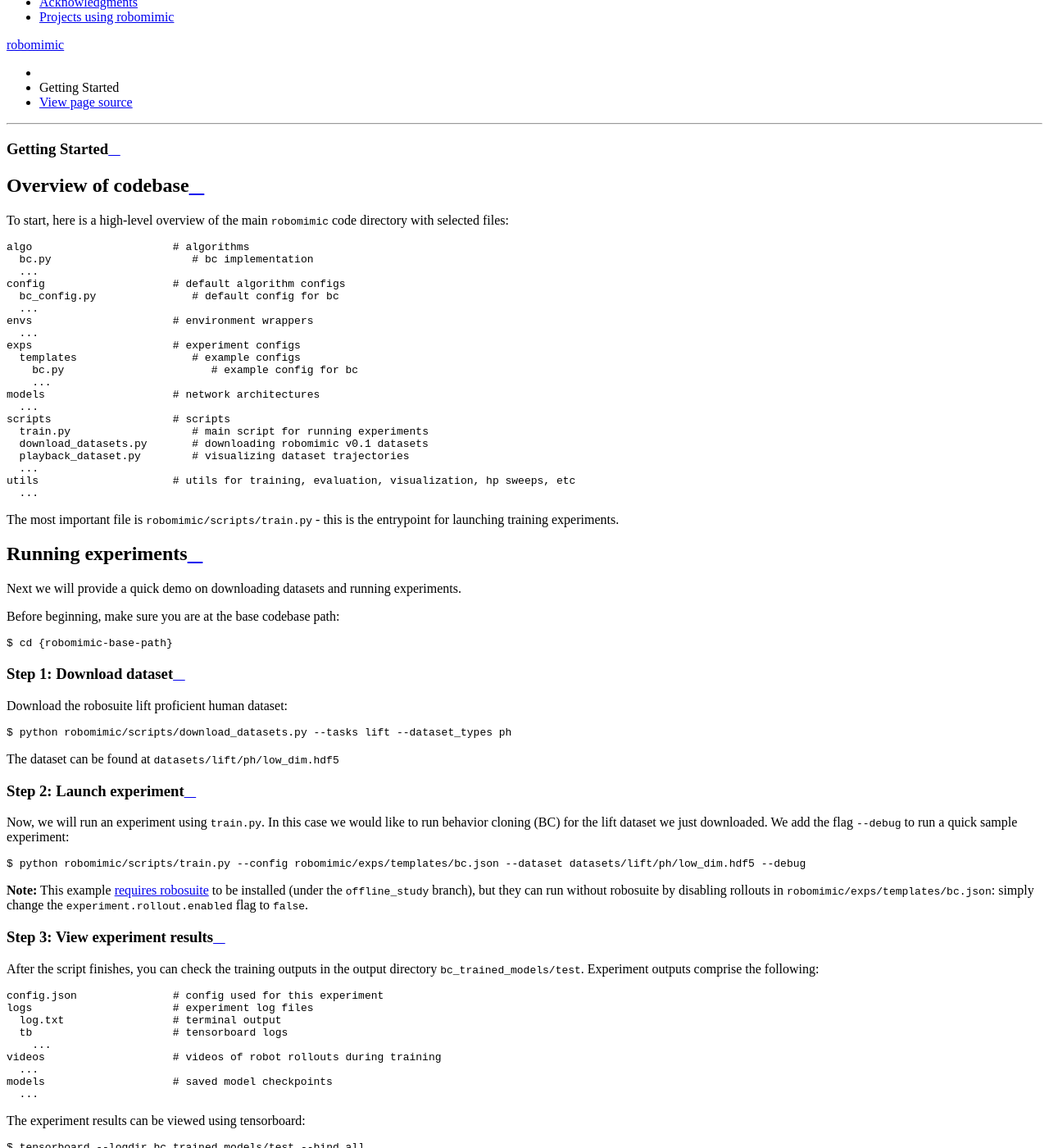
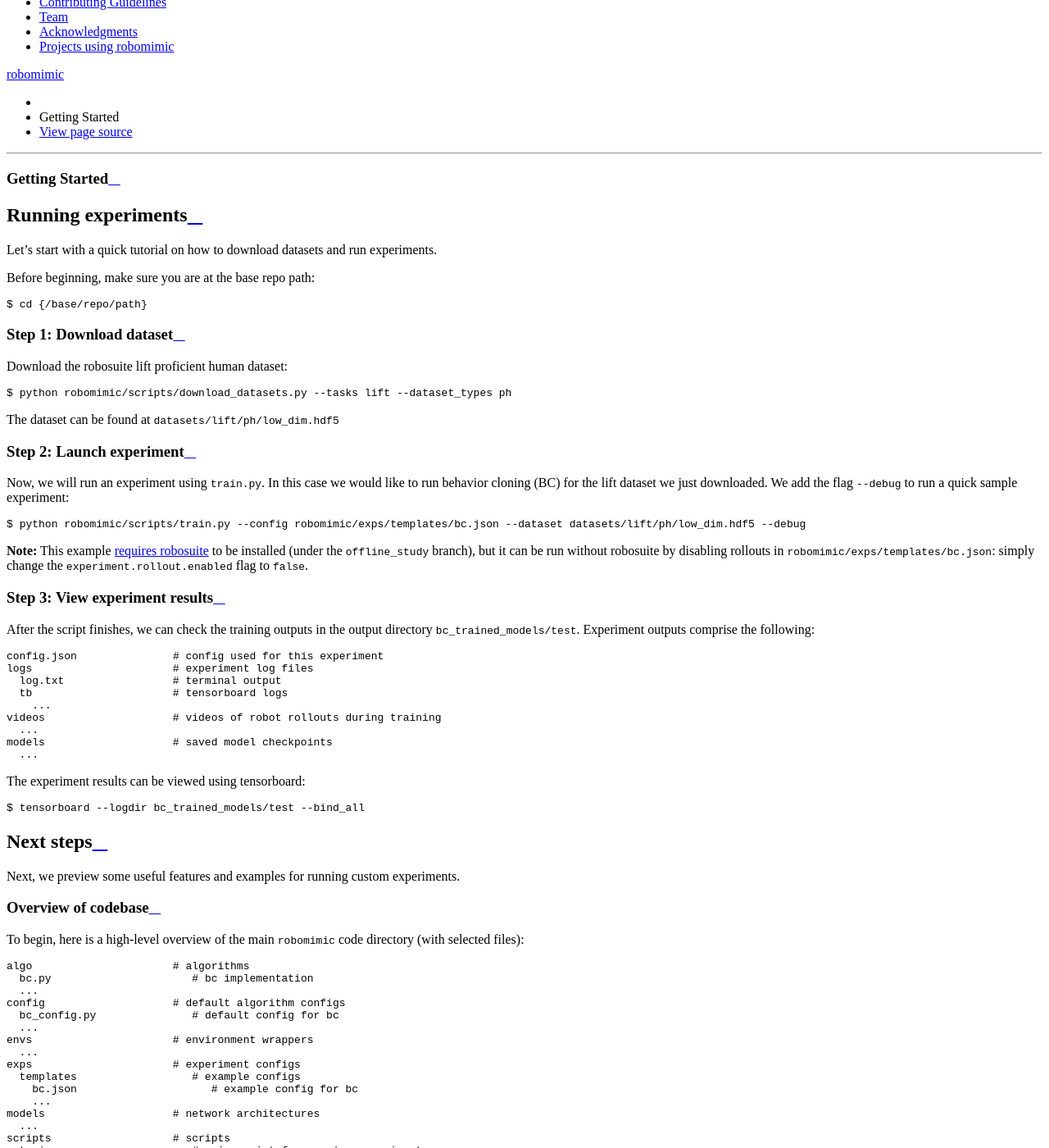
Before and after one commit to ARISE-Initiative/robomimic, a Sphinx documentation site: the page built from docs/introduction/getting_started.md, in a window 1280 px wide and 1400 px high, scrolled down 947 px. Shown: the whole window at 82% size. Built offline with Sphinx 7.4.7 and the Read the Docs theme 2.0.0, drawn with Linux system fonts in a browser that asks for light colours; pages that are not in the unit, such as notebooks, are missing from menus; some of the changed text lies outside the part shown.

Commit message:
getting_started.md: refactor #2

````diff
--- a/docs/introduction/getting_started.md
+++ b/docs/introduction/getting_started.md
@@ -1,38 +1,11 @@
 # Getting Started
 
-## Overview of codebase
-To start, here is a high-level overview of the main `robomimic` code directory with selected files:
-```
-algo                      # algorithms
-  bc.py                      # bc implementation
-  ...
-config                    # default algorithm configs
-  bc_config.py               # default config for bc
-  ...
-envs                      # environment wrappers
-  ...
-exps                      # experiment configs
-  templates                  # example configs
-    bc.py                       # example config for bc
-    ...
-models                    # network architectures
-  ...
-scripts                   # scripts
-  train.py                   # main script for running experiments
-  download_datasets.py       # downloading robomimic v0.1 datasets
-  playback_dataset.py        # visualizing dataset trajectories
-  ...
-utils                     # utils for training, evaluation, visualization, hp sweeps, etc
-  ...
-```
-The most important file is `robomimic/scripts/train.py` - this is the entrypoint for launching training experiments.
+## Running experiments
+Let's start with a quick tutorial on how to download datasets and run experiments.
 
-## Running experiments
-Next we will provide a quick demo on downloading datasets and running experiments.
-
-Before beginning, make sure you are at the base codebase path:
+Before beginning, make sure you are at the base repo path:
 ```sh
-$ cd {robomimic-base-path}
+$ cd {/base/repo/path}
 ```
 
 ### Step 1: Download dataset
@@ -52,11 +25,11 @@ Now, we will run an experiment using `train.py`. In this case we would like to r
 $ python robomimic/scripts/train.py --config robomimic/exps/templates/bc.json --dataset datasets/lift/ph/low_dim.hdf5 --debug
 ```
 
-**Note:** This example [requires robosuite](./installation.html#robosuite) to be installed (under the `offline_study` branch), but they can run without robosuite by disabling rollouts in `robomimic/exps/templates/bc.json`: simply change the `experiment.rollout.enabled` flag to `false`.
+**Note:** This example [requires robosuite](./installation.html#robosuite) to be installed (under the `offline_study` branch), but it can be run without robosuite by disabling rollouts in `robomimic/exps/templates/bc.json`: simply change the `experiment.rollout.enabled` flag to `false`.
 
 ### Step 3: View experiment results
 
-After the script finishes, you can check the training outputs in the output directory `bc_trained_models/test`.
+After the script finishes, we can check the training outputs in the output directory `bc_trained_models/test`.
 Experiment outputs comprise the following:
 ```
 config.json               # config used for this experiment
@@ -74,3 +47,35 @@ The experiment results can be viewed using tensorboard:
 ```sh
 $ tensorboard --logdir bc_trained_models/test --bind_all
 ```
+
+## Next steps
+Next, we preview some useful features and examples for running custom experiments.
+
+### Overview of codebase
+To begin, here is a high-level overview of the main `robomimic` code directory (with selected files):
+```
+algo                      # algorithms
+  bc.py                      # bc implementation
+  ...
+config                    # default algorithm configs
+  bc_config.py               # default config for bc
+  ...
+envs                      # environment wrappers
+  ...
+exps                      # experiment configs
+  templates                  # example configs
+    bc.json                     # example config for bc
+    ...
+models                    # network architectures
+  ...
+scripts                   # scripts
+  train.py                   # main script for running experiments
+  download_datasets.py       # downloading robomimic v0.1 datasets
+  playback_dataset.py        # visualizing dataset trajectories
+  ...
+utils                     # utils for training, evaluation, visualization, hp sweeps, etc
+  ...
+```
+
+### Useful References
+TODO
````
